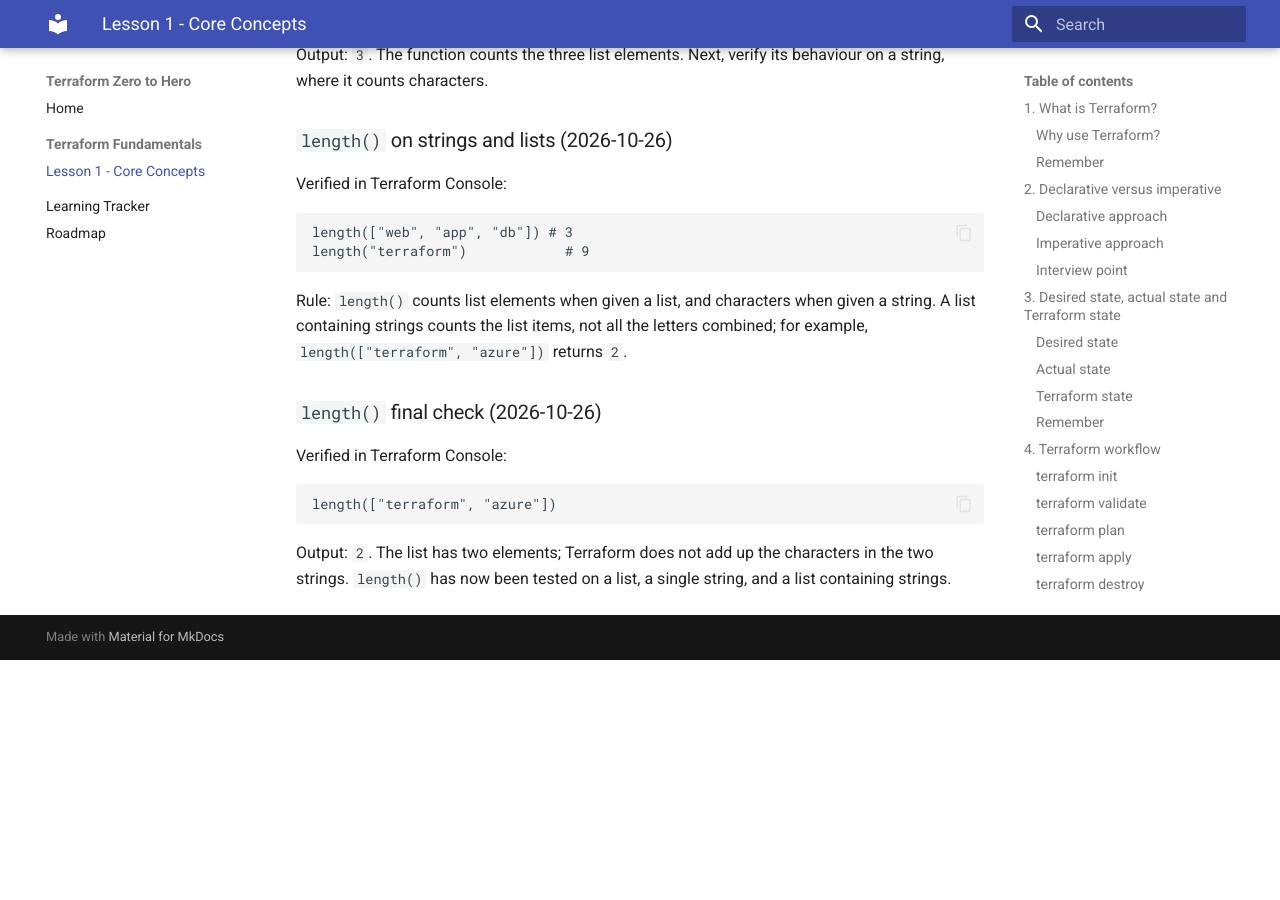
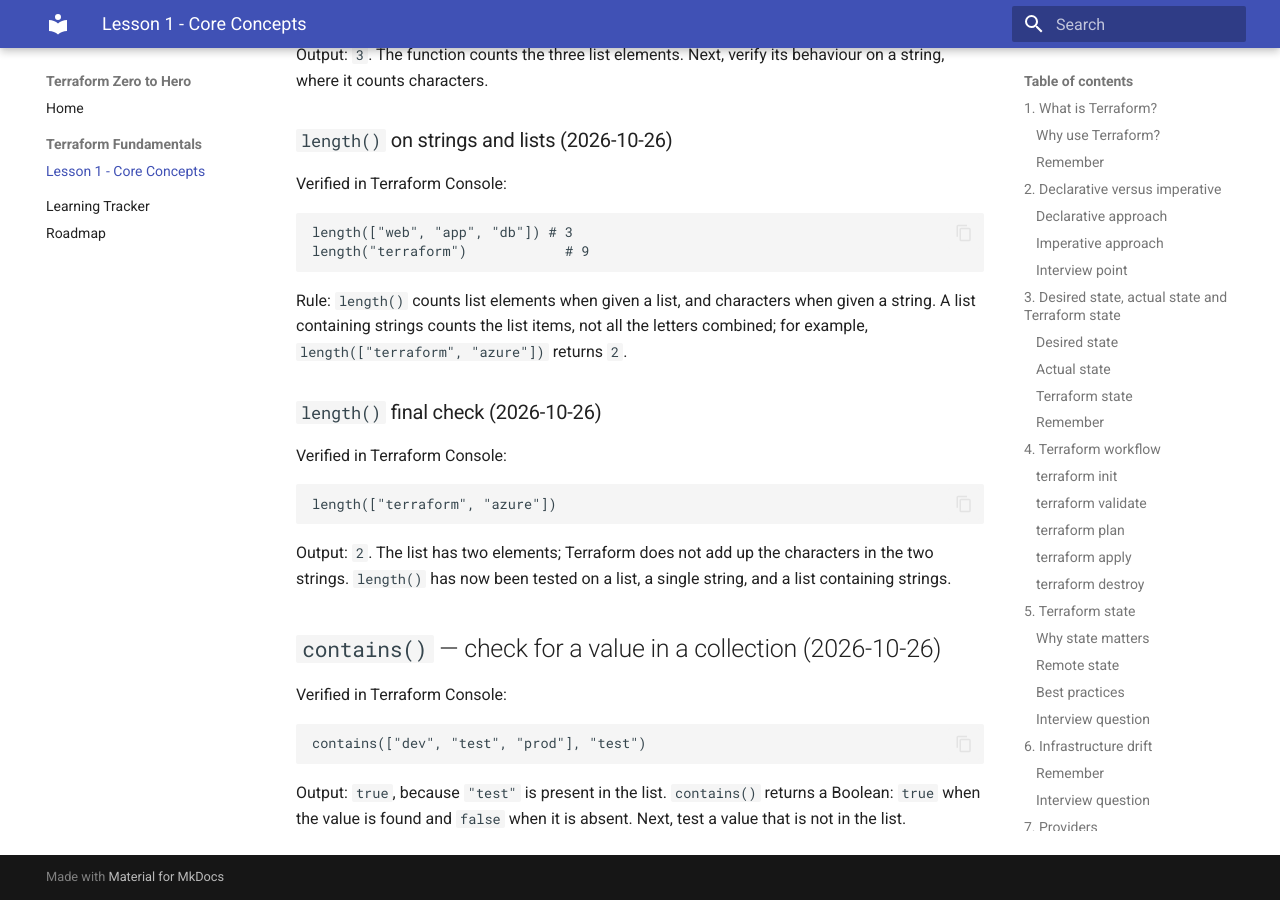
Before and after one commit to pshewale-dev/terraform-azure-lab, an MkDocs documentation site: the page built from docs/lesson-01-fundamentals.md, in a window 1280 px wide and 900 px high, scrolled down 21622 px. Built offline with MkDocs 1.6.1 and Material for MkDocs 9.7.7, drawn with Linux system fonts in a browser that asks for light colours; before the commit the page ends 22282 px from its top, so only the background shows below that.

Commit message:
docs: record contains function first exercise

````diff
--- a/docs/lesson-01-fundamentals.md
+++ b/docs/lesson-01-fundamentals.md
@@ -916,3 +916,14 @@ length(["terraform", "azure"])
 ```
 
 Output: `2`. The list has two elements; Terraform does not add up the characters in the two strings. `length()` has now been tested on a list, a single string, and a list containing strings.
+
+
+## `contains()` — check for a value in a collection (2026-10-26)
+
+Verified in Terraform Console:
+
+```hcl
+contains(["dev", "test", "prod"], "test")
+```
+
+Output: `true`, because `"test"` is present in the list. `contains()` returns a Boolean: `true` when the value is found and `false` when it is absent. Next, test a value that is not in the list.
````
